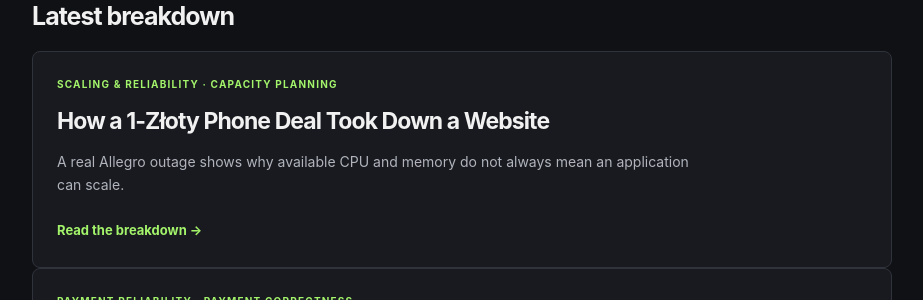
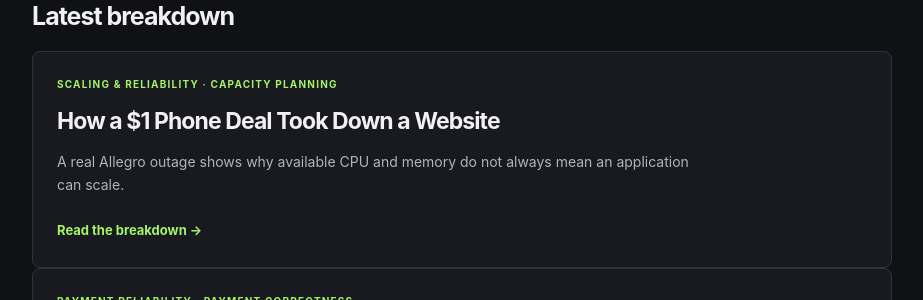
Before and after one commit to prodproblems/blog, a Jekyll site: the page built from index.md, in a window 1280 px wide. Shown: the part 606-906 px from the top of the page, without its empty margins (178-1101 px from the left). Built offline with Jekyll 4.4.1, drawn with Linux system fonts in a browser that asks for light colours.

Commit message:
Update Day 4 headline to $1 phone deal

```diff
--- a/index.md
+++ b/index.md
@@ -15,7 +15,7 @@ description: Real engineering problems, explained simply.
   <h2>Latest breakdown</h2>
   <a class="article-card" href="{{ '/articles/allegro-flash-sale-outage/' | relative_url }}">
     <p class="eyebrow">SCALING & RELIABILITY · CAPACITY PLANNING</p>
-    <h3>How a 1-Złoty Phone Deal Took Down a Website</h3>
+    <h3>How a $1 Phone Deal Took Down a Website</h3>
     <p>A real Allegro outage shows why available CPU and memory do not always mean an application can scale.</p>
     <span class="card-link">Read the breakdown →</span>
   </a>
```
